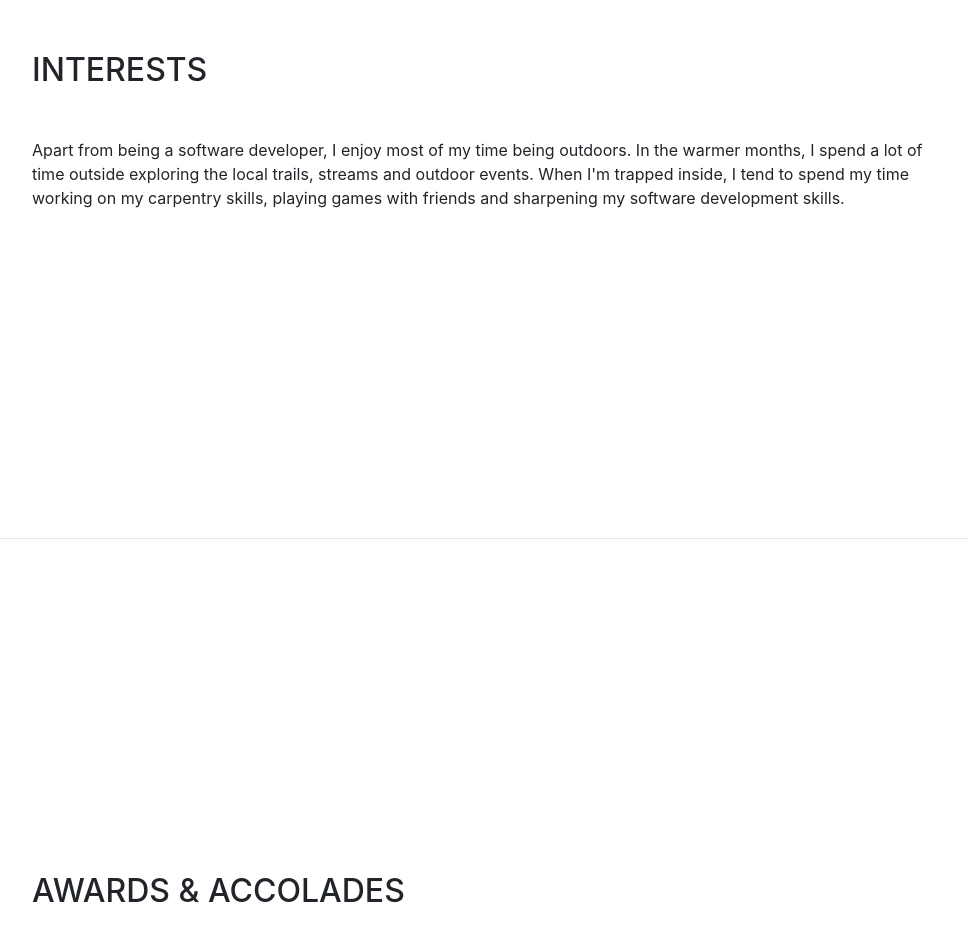
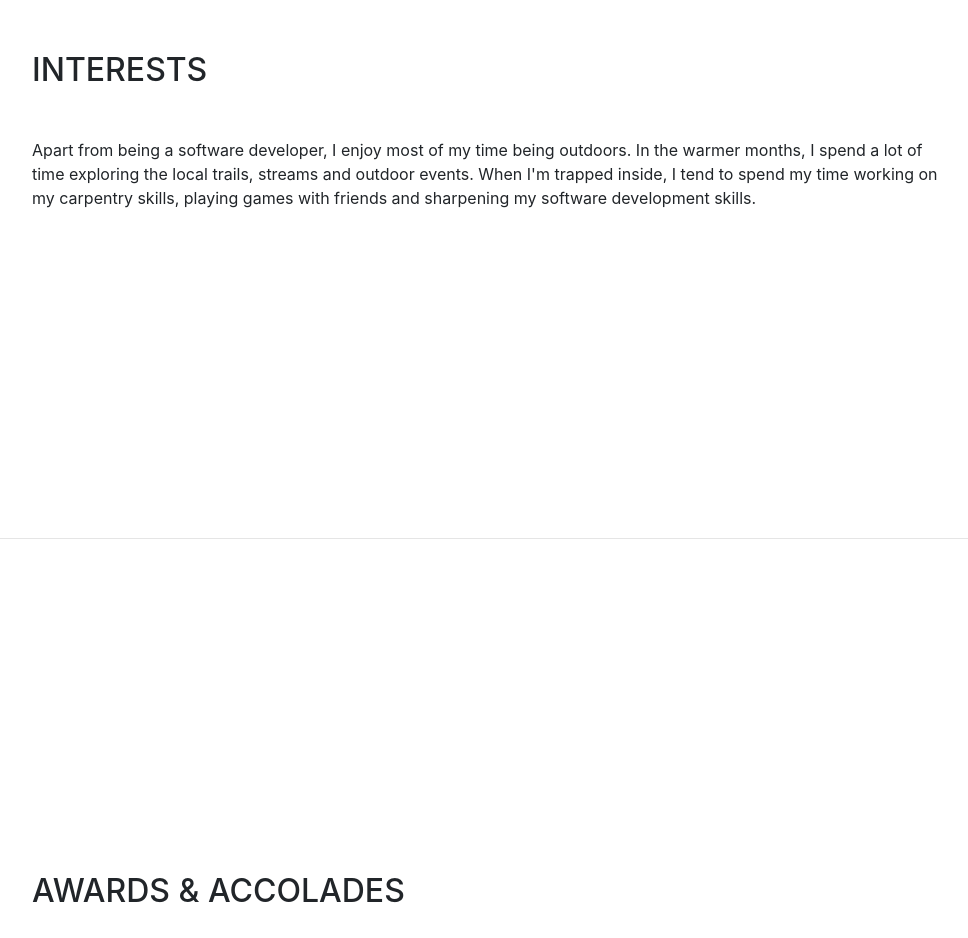
Before and after one commit to jamejone/cumulo-software, a website with bundled scripts: page index.html in a window 1280 px wide. Shown: the part 3860-4798 px from the top of the page, without its empty margins (288-1256 px from the left). Built offline with nearby package versions, Linux system fonts and the light colour scheme; a web font is replaced by a local one.

Commit message:
Copywrite wording

```diff
--- a/index.html
+++ b/index.html
@@ -220,7 +220,7 @@
       <section class="resume-section p-3 p-lg-5 d-flex flex-column" id="interests">
         <div class="my-auto">
           <h2 class="mb-5">Interests</h2>
-          <p>Apart from being a software developer, I enjoy most of my time being outdoors. In the warmer months, I spend a lot of time outside exploring the local trails, streams and outdoor events. When I'm trapped inside, I tend to spend my time working on my carpentry skills, playing games with friends and sharpening my software development skills.</p>
+          <p>Apart from being a software developer, I enjoy most of my time being outdoors. In the warmer months, I spend a lot of time exploring the local trails, streams and outdoor events. When I'm trapped inside, I tend to spend my time working on my carpentry skills, playing games with friends and sharpening my software development skills.</p>
         </div>
       </section>
 
```
